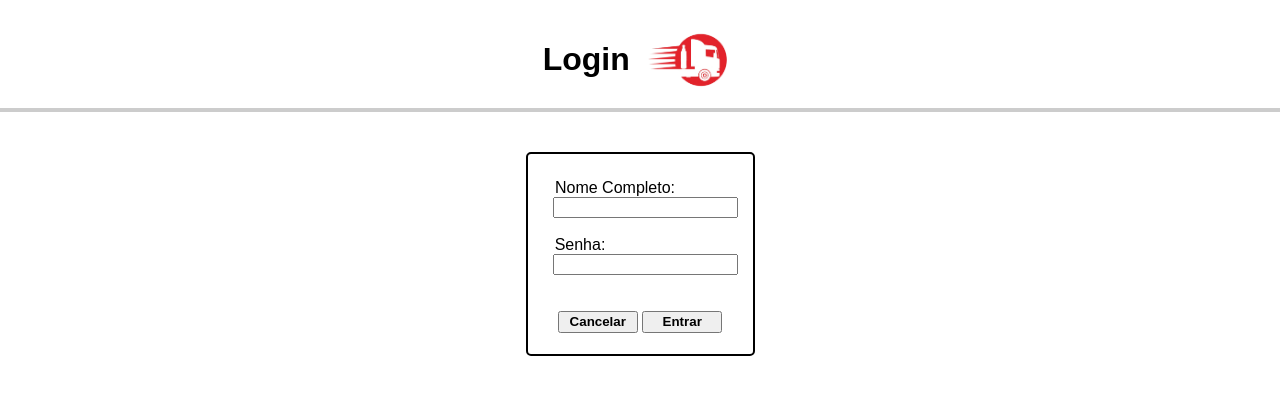
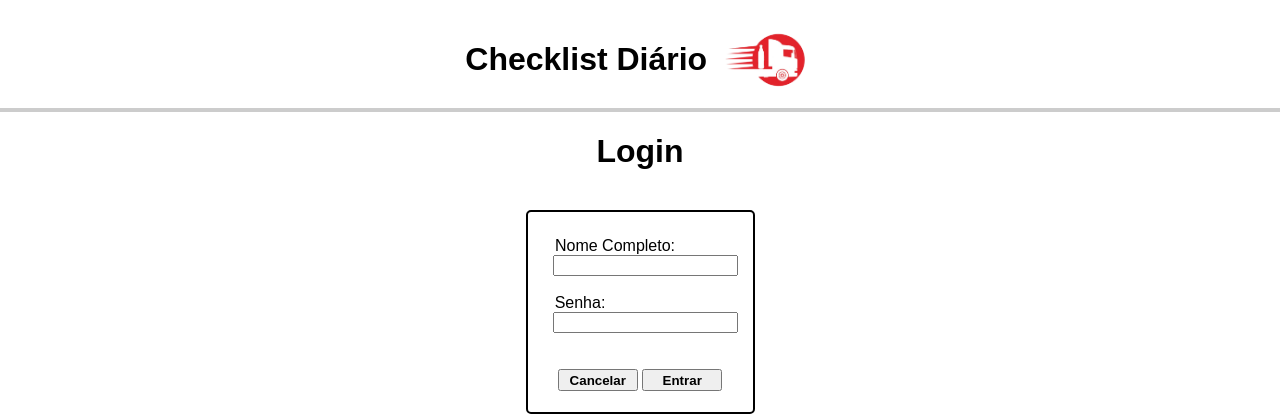
Before and after one commit to LUC4SMELLO/Checklist_Eletronico_Caminhoes, a Flask app: page /login in a window 1280 px wide. Shown: the top 420 px of the page. Run offline with Flask 3, Linux system fonts and the light colour scheme.

Commit message:
pequena correção título

```diff
--- a/templates/login.html
+++ b/templates/login.html
@@ -10,11 +10,13 @@
 </head>
 <body>
     <header>
-        <h1>Login</h1>
+        <h1>Checklist Diário</h1>
         <img src="{{ url_for('static', filename='images/logo_dbcambui_2.png') }}" alt="Logo da Empresa">
     </header>
 
     <hr>
+
+    <h1>Login</h1>
 
     <main>
 
```
